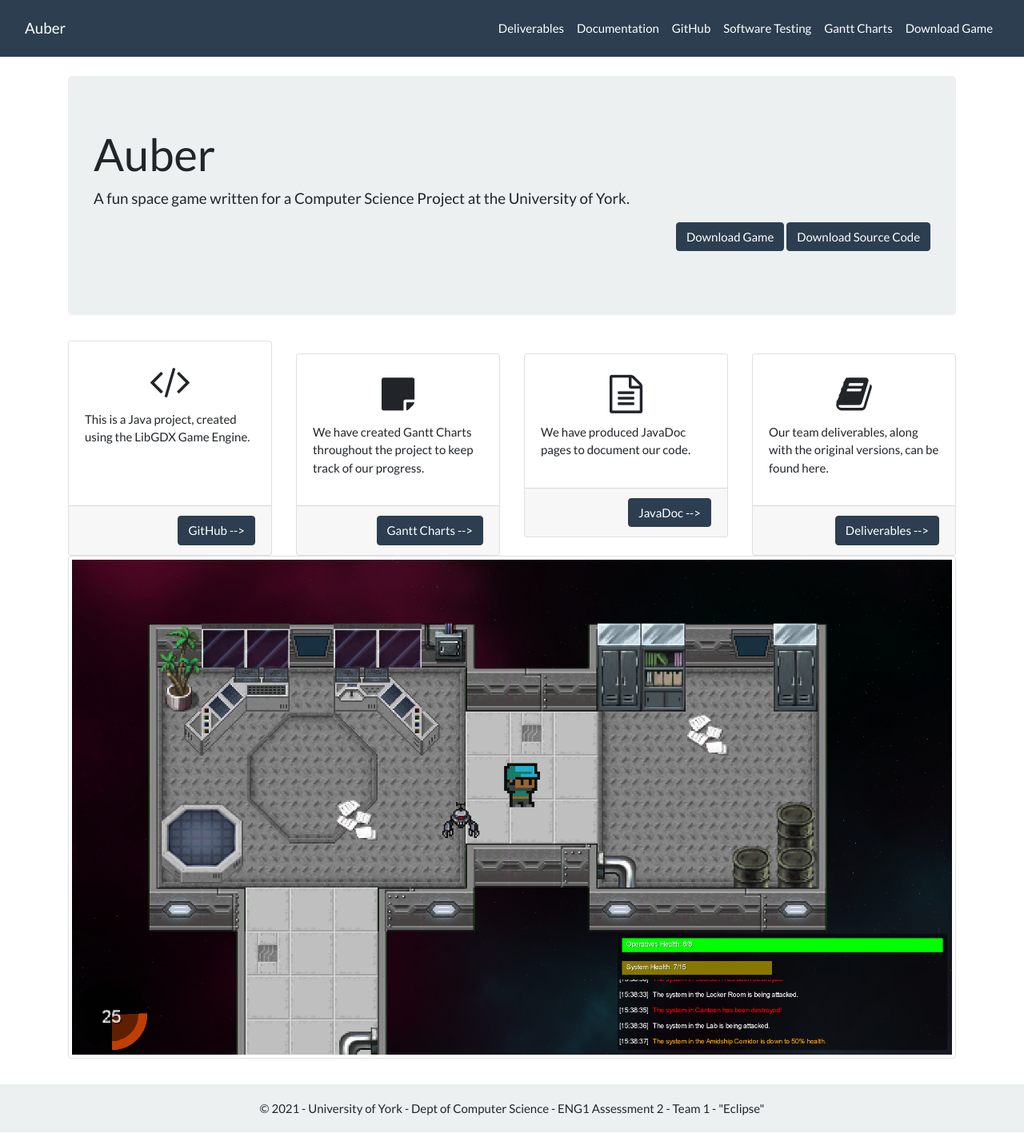
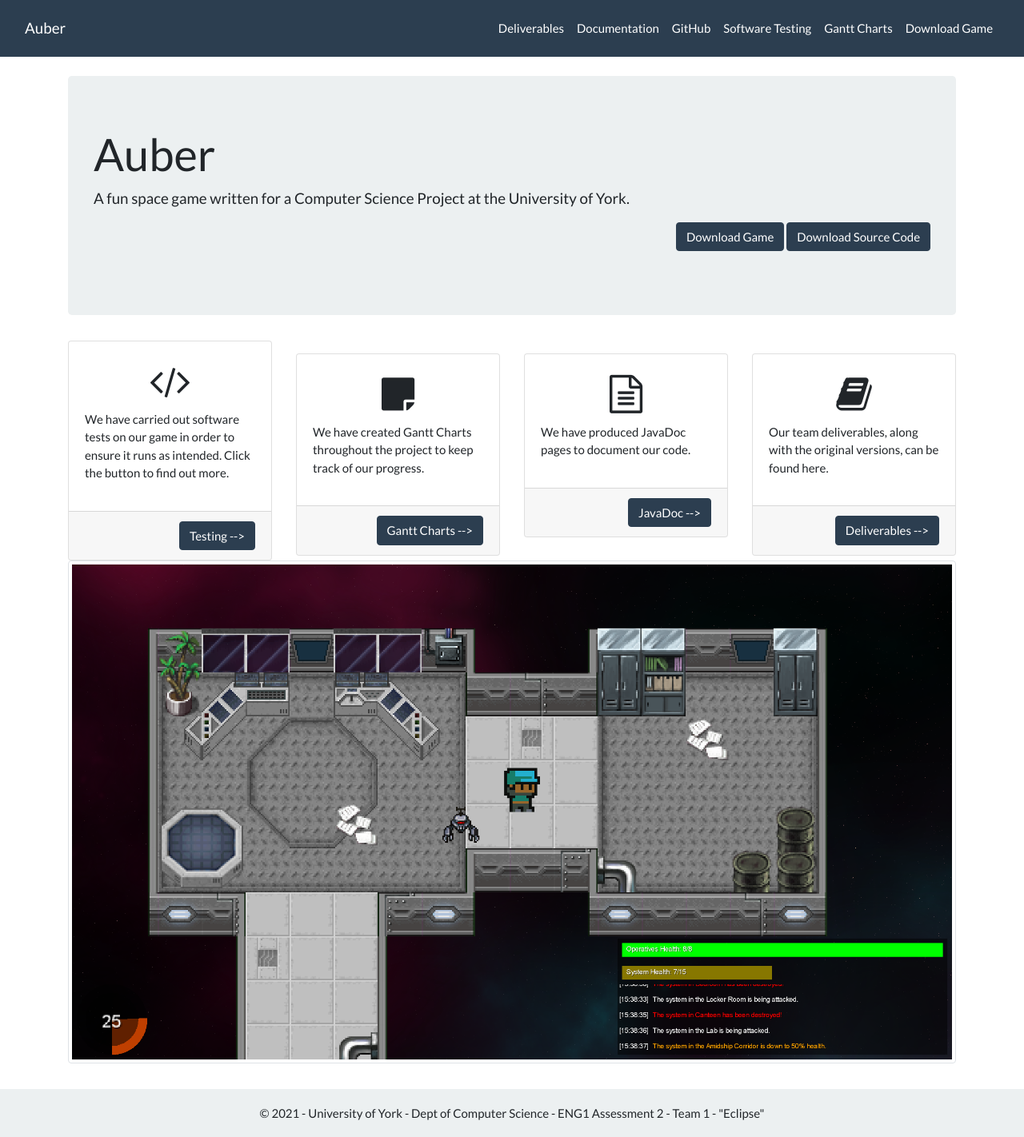
Before and after one commit to ENG1-Eclipse/website2, a Jekyll site: the page built from index.html, in a window 1280 px wide. Shown: the whole page at 80% size. Built offline with Jekyll 4.4.1, drawn with Linux system fonts in a browser that asks for light colours; nearby versions of some CDN libraries.

Commit message:
Update index.html

```diff
--- a/index.html
+++ b/index.html
@@ -22,11 +22,11 @@
             <i class="fa fa-code" aria-hidden="true"></i>
           </h1>
           <p>
-            This is a Java project, created using the LibGDX Game Engine.
+            We have carried out software tests on our game in order to ensure it runs as intended. Click the button to find out more.
           </p>
         </div>
         <div class="card-footer text-right">
-          <a class="btn btn-primary stretched-link" target="_blank" href="https://github.com/ENG1-Eclipse/Team1-Game2">GitHub --></a>
+          <a class="btn btn-primary stretched-link" target="_blank" href="https://eng1-eclipse.github.io/website2/software-testing/">Testing --></a>
         </div>
       </div>
   </div>
@@ -41,7 +41,7 @@
         </p>
       </div>
       <div class="card-footer text-right">
-        <a class="btn btn-primary stretched-link" href="#">Gantt Charts --></a>
+        <a class="btn btn-primary stretched-link" href="https://eng1-eclipse.github.io/website2/gantt-charts/">Gantt Charts --></a>
       </div>
     </div>
   </div>
```
